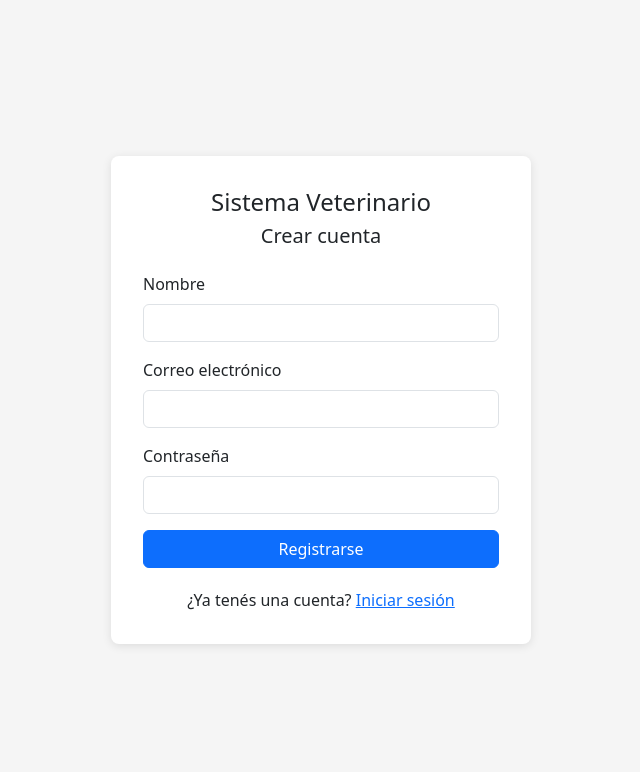
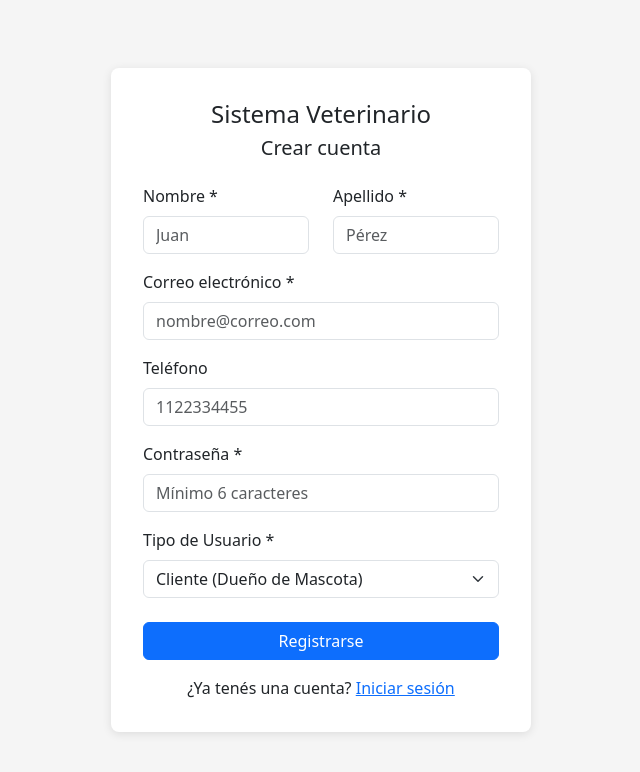
Before and after one commit to LucasLopez13/proyecto-integrador-veterinaria-frontend, a React (Vite) app: page /registro in a window 1280 px wide. Shown: the top 772 px of the page, without its empty margins (319-959 px from the left). Built offline with nearby package versions, Linux system fonts and the light colour scheme; no server answers.

Commit message:
feat/2909/Se conecto el frontend con el backend

```diff
--- a/src/pages/Login.tsx
+++ b/src/pages/Login.tsx
@@ -2,43 +2,36 @@ import { Link, useNavigate } from "react-router-dom";
 import { useState } from "react";
 import "../styles/Login.css";
 import { useAuth } from "../context/AuthContext";
+import { authService } from "../services/authService";
 
 function Login() {
   const [email, setEmail] = useState("");
   const [password, setPassword] = useState("");
+  const [error, setError] = useState<string | null>(null);
+  const [loading, setLoading] = useState(false);
+
   const { login } = useAuth();
   const navigate = useNavigate();
 
   const handleSubmit = async (e: React.FormEvent) => {
     e.preventDefault();
+    setError(null);
+    setLoading(true);
 
     try {
-      const response = await fetch(
-        "http://localhost:5000/api/usuarios/login",
-        {
-          method: "POST",
-          headers: {
-            "Content-Type": "application/json",
-          },
-          body: JSON.stringify({
-            email,
-            password,
-          }),
-        }
-      );
+      const data = await authService.login({ email, password });
+      login(data.user, data.token);
 
-      const data = await response.json();
-
-      if (!response.ok) {
-        alert(data.message || "Email o contraseña incorrectos");
-        return;
+      const userRole = data.user.rol || data.user.role;
+      if (userRole === "profesional") {
+        navigate("/profesional/turnos");
+      } else {
+        navigate("/mascotas");
       }
-
-      login(data);
-      navigate("/mascotas");
-    } catch (error) {
-      console.error("Error al iniciar sesión:", error);
-      alert("No se pudo conectar con el servidor");
+    } catch (err: any) {
+      setError(err.message || "Error al iniciar sesión. Compruebe sus credenciales.");
+    } finally {
+      setLoading(false);
     }
   };
 
@@ -47,9 +40,7 @@ function Login() {
       <div className="login-card">
         <div className="login-brand">
           <div className="login-logo">🐾</div>
-
           <h1>Cuidado veterinario</h1>
-
           <p>El cuidado que tu mascota necesita</p>
         </div>
 
@@ -60,12 +51,11 @@ function Login() {
           <p>Ingresá a tu cuenta para continuar</p>
         </div>
 
+        {error && <div className="alert alert-danger mb-3">{error}</div>}
+
         <form onSubmit={handleSubmit}>
           <div className="login-field">
-            <label htmlFor="email">
-              Correo electrónico
-            </label>
-
+            <label htmlFor="email">Correo electrónico</label>
             <input
               type="email"
               id="email"
@@ -78,10 +68,7 @@ function Login() {
           </div>
 
           <div className="login-field">
-            <label htmlFor="password">
-              Contraseña
-            </label>
-
+            <label htmlFor="password">Contraseña</label>
             <input
               type="password"
               id="password"
@@ -93,17 +80,14 @@ function Login() {
             />
           </div>
 
-          <button type="submit" className="btn login-button">
-            Ingresar
+          <button type="submit" className="btn login-button" disabled={loading}>
+            {loading ? "Ingresando..." : "Ingresar"}
           </button>
         </form>
 
         <div className="login-register">
           <span>¿No tenés una cuenta?</span>
-
-          <Link to="/registro">
-            Registrarse
-          </Link>
+          <Link to="/registro">Registrarse</Link>
         </div>
       </div>
     </main>
--- a/src/pages/Register.tsx
+++ b/src/pages/Register.tsx
@@ -1,56 +1,159 @@
-import { Link } from "react-router-dom";
+import { useState } from "react";
+import { Link, useNavigate } from "react-router-dom";
+import { useAuth } from "../context/AuthContext";
+import { authService } from "../services/authService";
+import type { UserRole } from "../types/User";
 import "../styles/Register.css";
 
 function Register() {
+  const [nombre, setNombre] = useState("");
+  const [apellido, setApellido] = useState("");
+  const [email, setEmail] = useState("");
+  const [telefono, setTelefono] = useState("");
+  const [password, setPassword] = useState("");
+  const [rol, setRol] = useState<UserRole>("cliente");
+  const [error, setError] = useState<string | null>(null);
+  const [loading, setLoading] = useState(false);
+
+  const { login } = useAuth();
+  const navigate = useNavigate();
+
+  const handleSubmit = async (e: React.FormEvent) => {
+    e.preventDefault();
+    setError(null);
+    setLoading(true);
+
+    try {
+      const data = await authService.register({
+        nombre,
+        apellido,
+        email,
+        telefono: telefono.trim() || undefined,
+        password,
+        rol,
+      });
+
+      login(data.user, data.token);
+
+      const userRole = data.user.rol || data.user.role;
+      if (userRole === "profesional") {
+        navigate("/profesional/turnos");
+      } else {
+        navigate("/mascotas");
+      }
+    } catch (err: any) {
+      setError(err.message || "Error al registrarse");
+    } finally {
+      setLoading(false);
+    }
+  };
+
   return (
     <main className="register-page">
       <div className="register-card">
         <h1>Sistema Veterinario</h1>
         <h2>Crear cuenta</h2>
 
-        <form>
+        {error && <div className="alert alert-danger mb-3">{error}</div>}
+
+        <form onSubmit={handleSubmit}>
+          <div className="row">
+            <div className="col-md-6 mb-3">
+              <label htmlFor="nombre" className="form-label">
+                Nombre *
+              </label>
+              <input
+                type="text"
+                id="nombre"
+                className="form-control"
+                placeholder="Juan"
+                value={nombre}
+                onChange={(e) => setNombre(e.target.value)}
+                required
+              />
+            </div>
+
+            <div className="col-md-6 mb-3">
+              <label htmlFor="apellido" className="form-label">
+                Apellido *
+              </label>
+              <input
+                type="text"
+                id="apellido"
+                className="form-control"
+                placeholder="Pérez"
+                value={apellido}
+                onChange={(e) => setApellido(e.target.value)}
+                required
+              />
+            </div>
+          </div>
+
           <div className="mb-3">
-            <label htmlFor="name" className="form-label">
-              Nombre
+            <label htmlFor="email" className="form-label">
+              Correo electrónico *
             </label>
             <input
-              type="text"
-              id="name"
+              type="email"
+              id="email"
               className="form-control"
+              placeholder="nombre@correo.com"
+              value={email}
+              onChange={(e) => setEmail(e.target.value)}
               required
             />
           </div>
 
           <div className="mb-3">
-            <label htmlFor="email" className="form-label">
-              Correo electrónico
+            <label htmlFor="telefono" className="form-label">
+              Teléfono
             </label>
             <input
-              type="email"
-              id="email"
+              type="tel"
+              id="telefono"
               className="form-control"
+              placeholder="1122334455"
+              value={telefono}
+              onChange={(e) => setTelefono(e.target.value)}
+            />
+          </div>
+
+          <div className="mb-3">
+            <label htmlFor="password" className="form-label">
+              Contraseña *
+            </label>
+            <input
+              type="password"
+              id="password"
+              className="form-control"
+              placeholder="Mínimo 6 caracteres"
+              value={password}
+              onChange={(e) => setPassword(e.target.value)}
               required
             />
           </div>
 
           <div className="mb-3">
-            <label htmlFor="password" className="form-label">
-              Contraseña
+            <label htmlFor="rol" className="form-label">
+              Tipo de Usuario *
             </label>
-            <input
-              type="password"
-              id="password"
-              className="form-control"
-              required
-            />
+            <select
+              id="rol"
+              className="form-select"
+              value={rol}
+              onChange={(e) => setRol(e.target.value as UserRole)}
+            >
+              <option value="cliente">Cliente (Dueño de Mascota)</option>
+              <option value="profesional">Personal Profesional (Veterinario)</option>
+            </select>
           </div>
 
-          <button type="submit" className="btn btn-primary w-100">
-            Registrarse
+          <button type="submit" className="btn btn-primary w-100 mt-2" disabled={loading}>
+            {loading ? "Creando cuenta..." : "Registrarse"}
           </button>
         </form>
 
-        <p className="login-link">
+        <p className="login-link mt-3">
           ¿Ya tenés una cuenta? <Link to="/login">Iniciar sesión</Link>
         </p>
       </div>
--- /dev/null
+++ b/src/services/authService.ts
@@ -0,0 +1,61 @@
+import type { AuthResponse, LoginCredentials, RegisterData } from "../types/User";
+
+const API_URL = import.meta.env.VITE_API_URL || "http://localhost:5000/api";
+
+export const authService = {
+  async login(credentials: LoginCredentials): Promise<AuthResponse> {
+    const response = await fetch(`${API_URL}/auth/login`, {
+      method: "POST",
+      headers: {
+        "Content-Type": "application/json",
+      },
+      body: JSON.stringify(credentials),
+    });
+
+    const data = await response.json();
+
+    if (!response.ok) {
+      throw new Error(data.message || "Error al iniciar sesión");
+    }
+
+    return data;
+  },
+
+  async register(userData: RegisterData): Promise<AuthResponse> {
+    const response = await fetch(`${API_URL}/auth/register`, {
+      method: "POST",
+      headers: {
+        "Content-Type": "application/json",
+      },
+      body: JSON.stringify(userData),
+    });
+
+    const data = await response.json();
+
+    if (!response.ok) {
+      let errorMessage = data.message || "Error al registrarse";
+      if (data.errors && Array.isArray(data.errors)) {
+        errorMessage = data.errors.map((err: any) => err.message).join(". ");
+      }
+      throw new Error(errorMessage);
+    }
+
+    return data;
+  },
+
+  async getProfile(token: string): Promise<{ user: any }> {
+    const response = await fetch(`${API_URL}/auth/me`, {
+      headers: {
+        Authorization: `Bearer ${token}`,
+      },
+    });
+
+    const data = await response.json();
+
+    if (!response.ok) {
+      throw new Error(data.message || "Sesión inválida");
+    }
+
+    return data;
+  },
+};
```
Also changed, not shown: src/context/AuthContext.tsx (+46 -8 lines), src/types/User.ts (+26 -2 lines), 2 other files (tests, documents, lock files or other folders).
